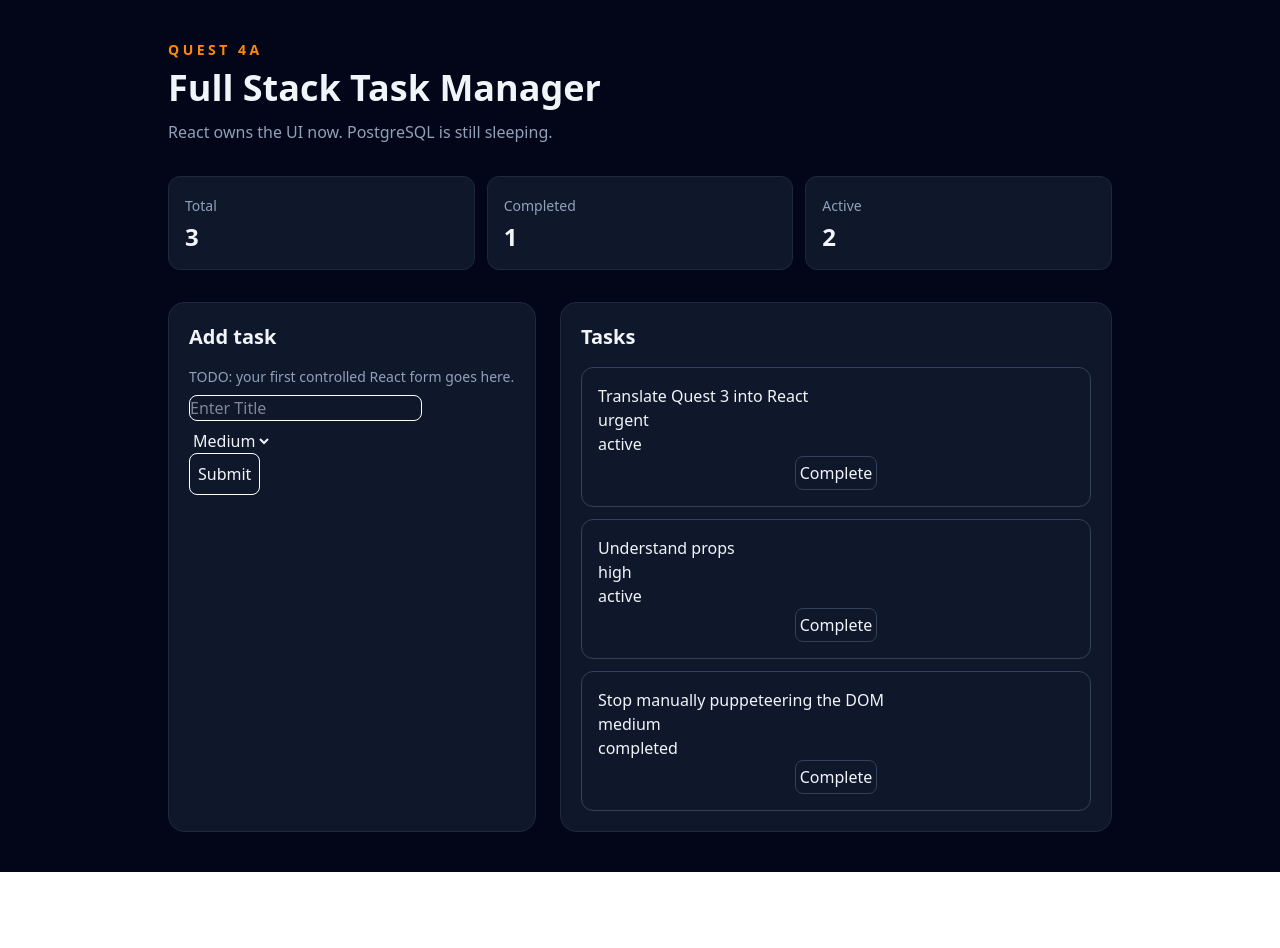
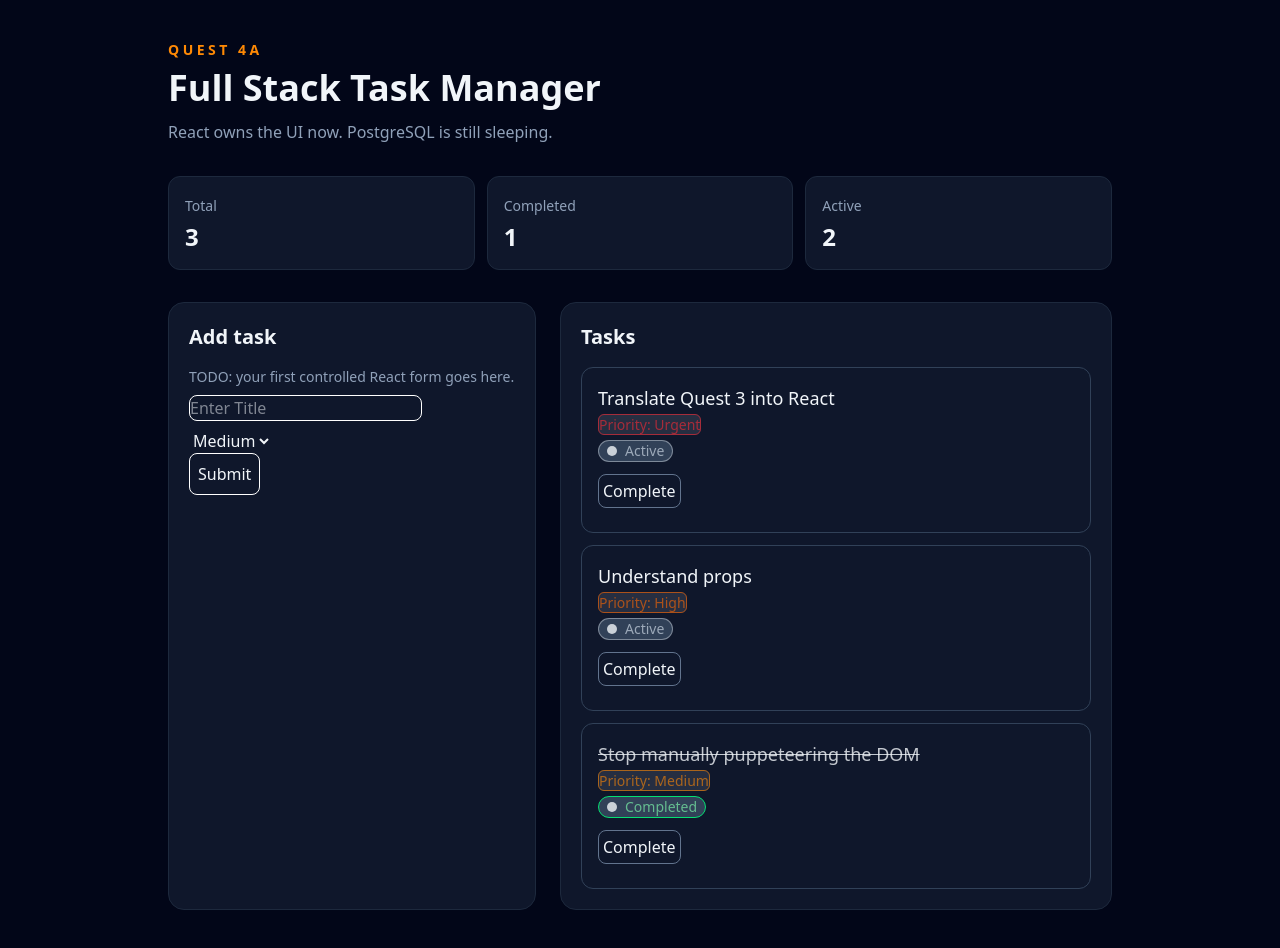
Before and after one commit to ZecharyDouglas/quest-4-full-stack-task-manager, a React (Vite) app: page / in a window 1280 px wide. Before the commit the page ends 872 px from the top, so only its background shows below. Built offline with nearby package versions, Linux system fonts and the light colour scheme.

Commit message:
+UI stuff

```diff
--- a/src/App.jsx
+++ b/src/App.jsx
@@ -31,7 +31,7 @@ export default function App() {
               completed: !t.completed,
             };
           }
-          return { ...t };
+          return t;
         }),
       ];
       //console.log(toggle_updated);
--- a/src/components/TaskCard.jsx
+++ b/src/components/TaskCard.jsx
@@ -1,6 +1,37 @@
 export default function TaskCard({ task, onToggleTask }) {
   // TODO: render title, priority, and Completed/Active status.
   // Later: conditional styling and an onToggle prop.
+  let priority_color;
+  switch (task.priority) {
+    case "low":
+      priority_color = `text-slate-100/40`;
+      break;
+    case "medium":
+      priority_color = `text-orange-400/60`;
+      break;
+    case "high":
+      priority_color = `text-orange-500/60`;
+      break;
+    case "urgent":
+      priority_color = `text-red-500/60`;
+      break;
+
+    default:
+      break;
+  }
+  let activity_color;
+  switch (task.completed) {
+    case true:
+      activity_color = `text-green-300/70`;
+      break;
+    case false:
+      activity_color = `text-slate-300/70`;
+      break;
+
+    default:
+      break;
+  }
+
   return (
     <article
       data-testid="task-card"
@@ -9,12 +40,33 @@ export default function TaskCard({ task, onToggleTask }) {
       {
         /* TODO */
         <>
-          <h1>{task.title}</h1>
-          <p>{task.priority}</p>
-          <p>{task.completed ? `completed` : `active`}</p>
-          <div className=" flex flex-row justify-center">
+          <div className="">
+            <h1
+              className={` text-lg text-slate-100 ${task.completed ? "line-through text-slate-100/80" : ""}`}
+            >
+              {task.title}
+            </h1>
+
+            <span
+              className={`text-sm border bg-slate-100/10 rounded-md capitalize ${priority_color}`}
+            >
+              Priority: {task.priority}
+            </span>
+          </div>
+          <div
+            className={` inline-flex flex-row gap-2 items-center px-2 border rounded-xl ${task.completed ? `border border-green-400` : `border border-slate-100/40`}  bg-slate-700 text-sm my-1`}
+          >
+            <span
+              className={`inline-block h-2.5 w-2.5 rounded-full bg-slate-100/80`}
+            ></span>
+            <p className={`${activity_color}`}>
+              {task.completed ? `Completed` : `Active`}
+            </p>
+          </div>
+
+          <div className=" flex my-2">
             <button
-              className=" border border-slate-700 rounded-lg p-1"
+              className=" border border-slate-500 rounded-lg cursor-pointer p-1 active:bg-slate-500 active:text-slate-800 hover:bg-slate-700"
               onClick={() => onToggleTask(task.id)}
             >
               Complete
```
